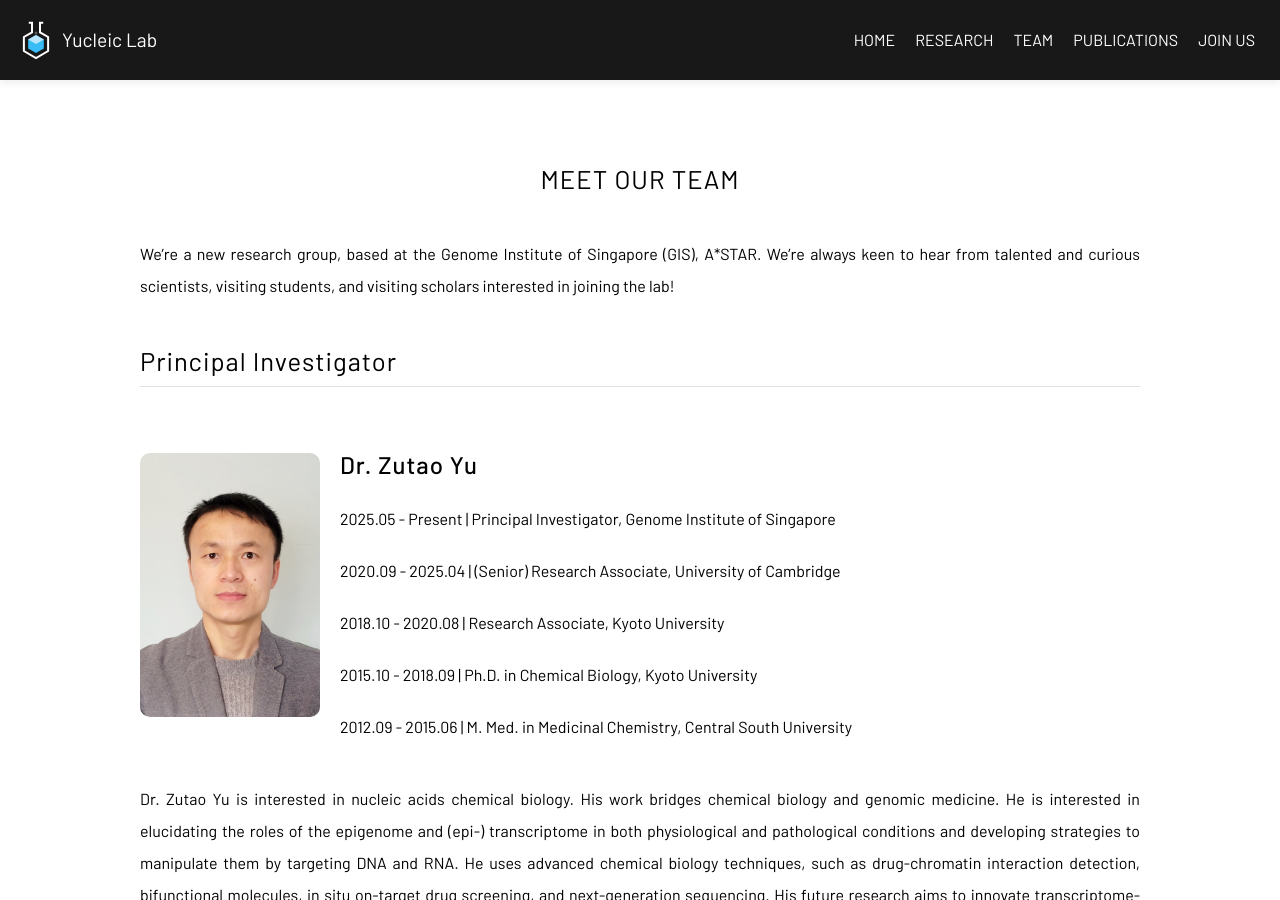
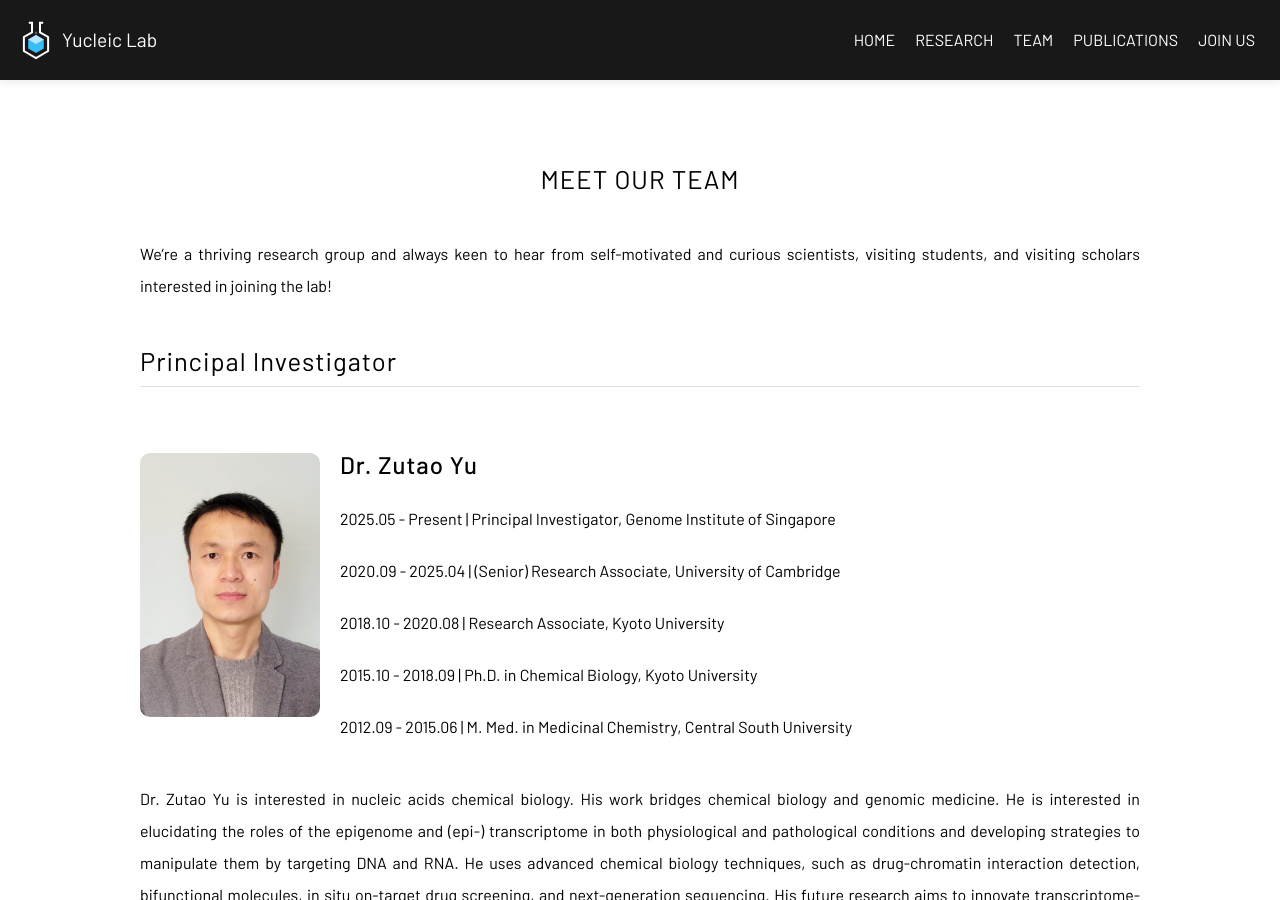
Before and after one commit to yuzutao1990/yucleiclab.github.io, a Jekyll site: the page built from team/index.md, in a window 1280 px wide and 900 px high. Built offline with Jekyll 4.4.1, drawn with Linux system fonts in a browser that asks for light colours; a style sheet for code colours, icons or effects is not loaded.

Commit message:
Update index.md

```diff
--- a/team/index.md
+++ b/team/index.md
@@ -23,7 +23,7 @@ nav:
 
 # Meet Our Team
 
-We’re a new research group, based at the Genome Institute of Singapore (GIS), A*STAR. We're always keen to hear from talented and curious scientists, visiting students, and visiting scholars interested in joining the lab!
+We’re a thriving research group and always keen to hear from self-motivated and curious scientists, visiting students, and visiting scholars interested in joining the lab!
 
 ## Principal Investigator
 
```
